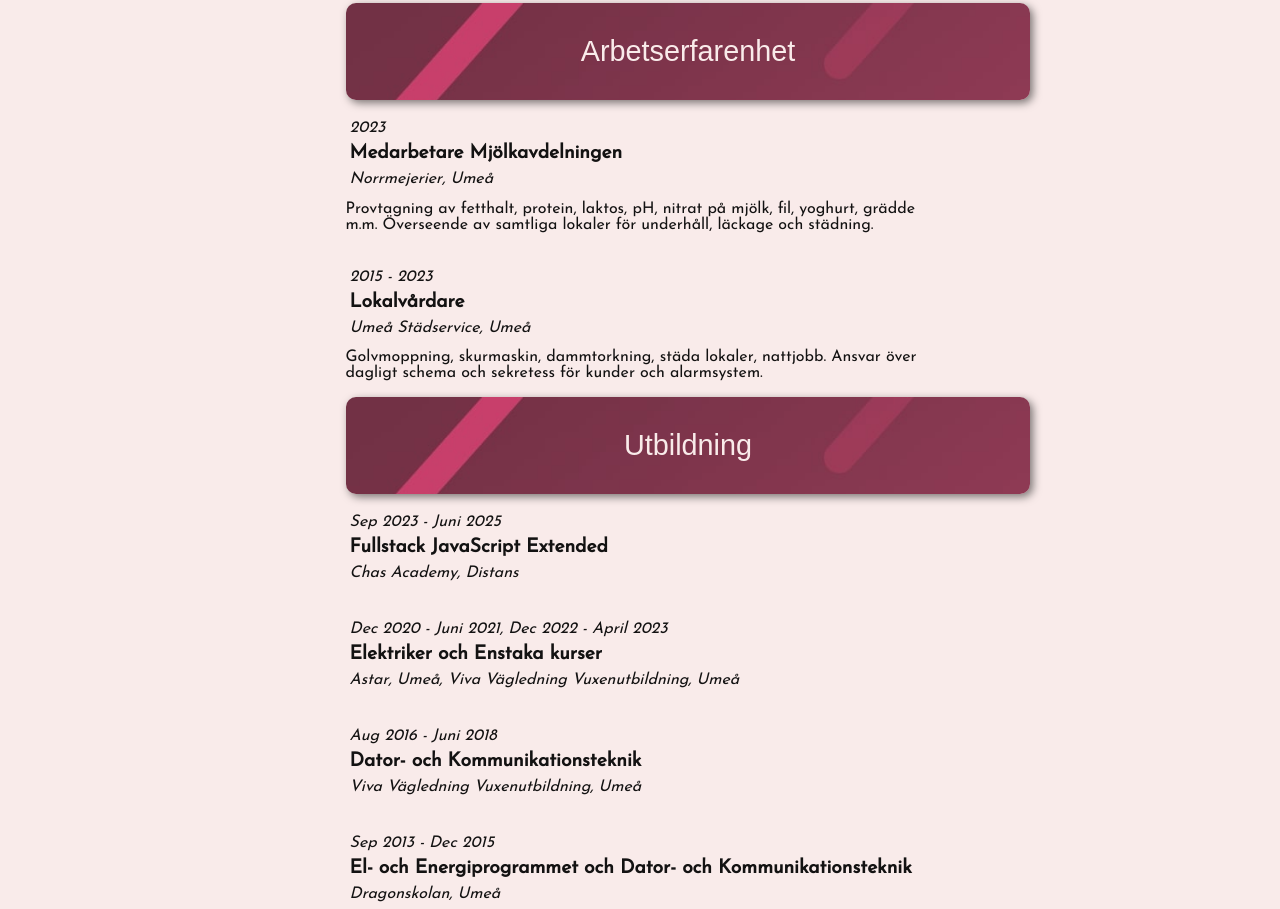
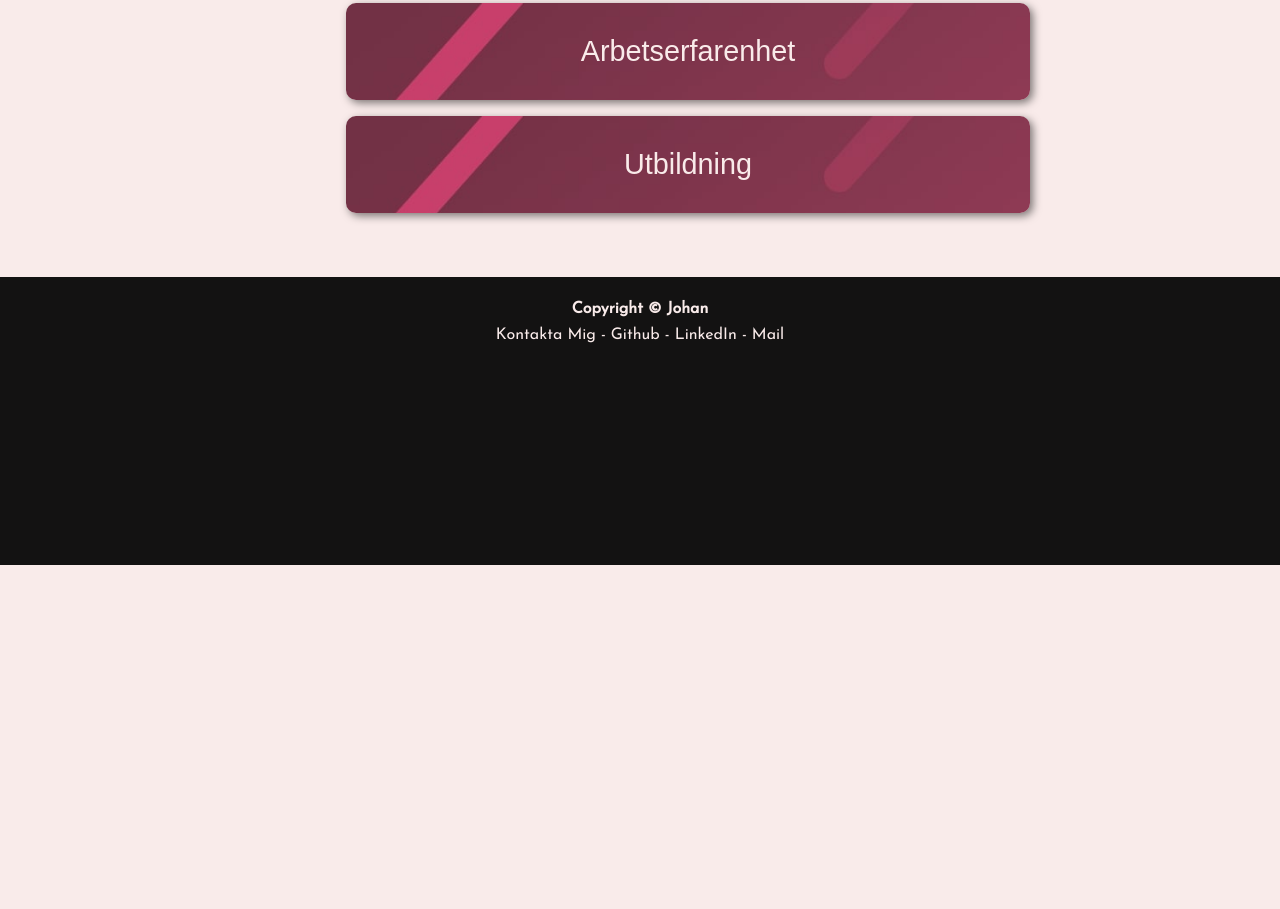
Before and after one commit to jhn322/dynamisk-cv-2, a plain HTML site: page html/cv.html in a window 1280 px wide. Shown: the part 296-1205 px from the top of the page. After the commit the page ends 861 px from the top, so only its background shows below. Drawn offline with Linux system fonts and the light colour scheme; a web font is replaced by a local one.

Commit message:
removed html code for work & education, added div with id to link to JS and added script src

```diff
--- a/html/cv.html
+++ b/html/cv.html
@@ -54,45 +54,16 @@
                 <h3 class="job-headline">Arbetserfarenhet</h3>
             </header>
 
-            <!-- My recent jobs -->
-            <h4 class="date-cv">2023</h4>
-            <h4 class="role-cv">Medarbetare Mjölkavdelningen</h4>
-            <h4 class="job-cv">Norrmejerier, Umeå</h4>
-            <p>Provtagning av fetthalt, protein, laktos, pH, nitrat på mjölk, fil, yoghurt, grädde m.m. Överseende av
-                samtliga lokaler
-                för underhåll, läckage och städning.</p>
-            <br>
-            <br>
-            <h4 class="date-cv">2015 - 2023</h4>
-            <h4 class="role-cv">Lokalvårdare</h4>
-            <h4 class="job-cv">Umeå Städservice, Umeå</h4>
-            <p>Golvmoppning, skurmaskin, dammtorkning, städa lokaler, nattjobb.
-                Ansvar över dagligt schema och sekretess för kunder och alarmsystem.</p>
+            <!-- Work experience generated from JSON  -->
+            <div id="work-experience"></div>
 
-            <!-- Education -->
             <header>
                 <h3 class="education-headline">Utbildning</h3>
             </header>
 
-            <!-- My schooling -->
-            <h4 class="date-cv">Sep 2023 - Juni 2025</h4>
-            <h4 class="role-cv">Fullstack JavaScript Extended</h4>
-            <h4 class="job-cv">Chas Academy, Distans</h4>
-            <br>
-            <br>
-            <h4 class="date-cv">Dec 2020 - Juni 2021, Dec 2022 - April 2023</h4>
-            <h4 class="role-cv">Elektriker och Enstaka kurser</h4>
-            <h4 class="job-cv">Astar, Umeå, Viva Vägledning Vuxenutbildning, Umeå</h4>
-            <br>
-            <br>
-            <h4 class="date-cv">Aug 2016 - Juni 2018</h4>
-            <h4 class="role-cv">Dator- och Kommunikationsteknik</h4>
-            <h4 class="job-cv">Viva Vägledning Vuxenutbildning, Umeå</h4>
-            <br>
-            <br>
-            <h4 class="date-cv">Sep 2013 - Dec 2015</h4>
-            <h4 class="role-cv">El- och Energiprogrammet och Dator- och Kommunikationsteknik</h4>
-            <h4 class="job-cv">Dragonskolan, Umeå</h4>
+            <!-- Educations generated from JSON  -->
+            <div id="education-experience"></div>
+
         </div>
     </section>
 
@@ -113,7 +84,7 @@
         </div>
     </footer>
 
-
+    <script src="../cv.js"></script>
 </body>
 
 </html>
```
